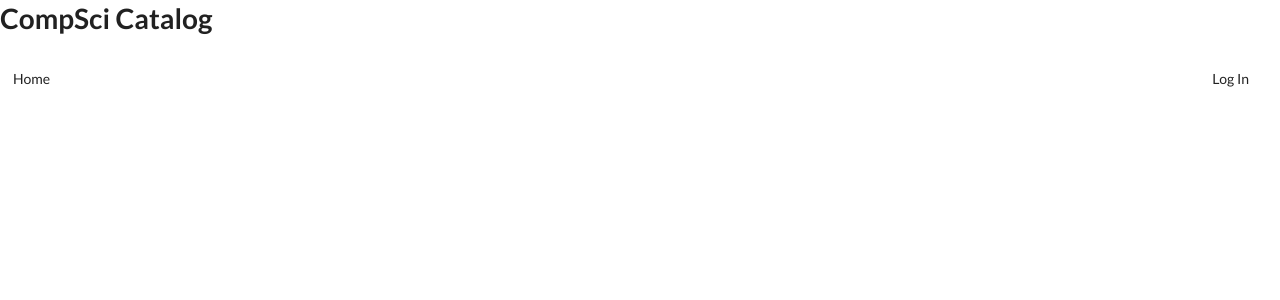
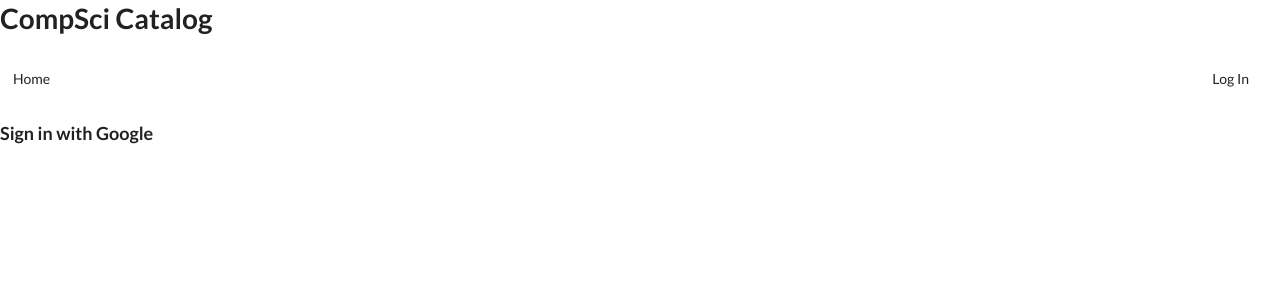
Before and after one commit to TKais/CompSci-Catalog, a Flask app: page /login/ in a window 1280 px wide. Shown: the top 300 px of the page. Run offline with Flask 2, Linux system fonts and the light colour scheme; some libraries are stand-ins or nearby versions.

Commit message:
feat: Aff a header to login

```diff
--- a/vagrant/catalog/templates/login.html
+++ b/vagrant/catalog/templates/login.html
@@ -1,6 +1,7 @@
 {% extends "main.html" %}
 {% block content %}
 <div class="sign-in">
+  <h3>Sign in with Google</h3>
   <div id="login-button"></div>
   <div class="sign-in__result"></div>
 </div>
```
